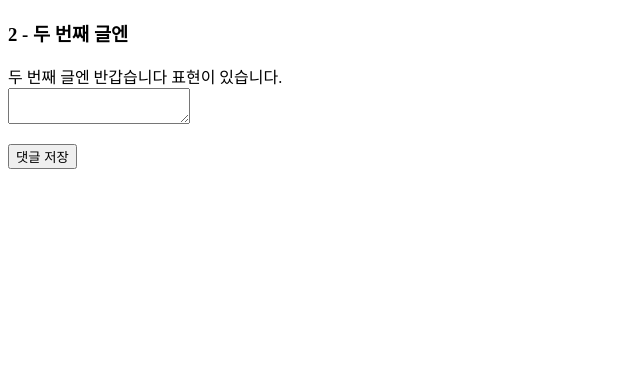
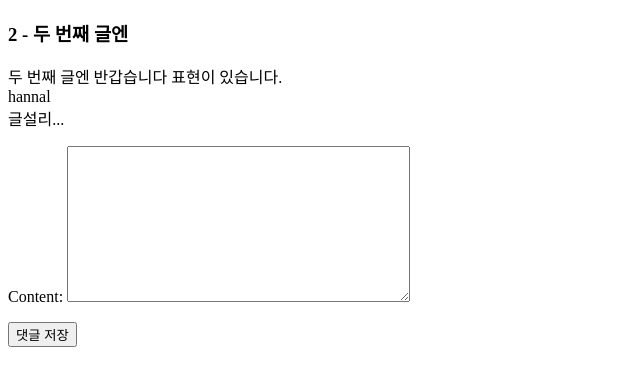
Before and after one commit to fc-pwp/s1-tumblog, a Django app: page /blog/posts/2/ in a window 1280 px wide. Shown: the top 386 px of the page, without its empty margins (0-640 px from the left). Run offline with Django 3.2, Linux system fonts and the light colour scheme; data comes from the database, SQL or seed files in the repository.

Commit message:
add invalid comment form interfaces

```diff
--- a/blog/templates/post_view.html
+++ b/blog/templates/post_view.html
@@ -11,9 +11,21 @@
 
         <div class="post_container">{{ post.content }}</div>
 
+        <div class="comment_container">
+            {% for comment in post.comment_set.all %}
+            <div class="comment">
+                <span>{{ comment.user }}</span>
+                <div>{{ comment.content }}</div>
+            </div>
+            {% empty %}
+            <p>댓글이 없습니다.</p>
+            {% endfor %}
+        </div>
+
         <form method="POST" action="{% url 'create_comment' pk=post.pk %}">
             {% csrf_token %}
-            <textarea name="content"></textarea>
+
+            {{ comment_form.as_p }}
             <p>
             <button type="submit">댓글 저장</button>
             </p>
--- a/blog/views.py
+++ b/blog/views.py
@@ -15,6 +15,7 @@ from .forms import CommentEditForm
 def create_comment(request, pk):
     if not request.user.is_authenticated():
         raise Exception('로그인을 하지 않았습니다')
+
     post = get_object_or_404(Post, pk=pk, is_published=True)
     form = CommentEditForm(request.POST)
     if form.is_valid():
@@ -23,6 +24,11 @@ def create_comment(request, pk):
         new_comment.user = request.user
         new_comment.save()
         return redirect('view_post', pk=post.pk)
+
+    return render(request, 'post_view.html', {
+        'post': post,
+        'comment_form': form,
+    })
 
 
 def list_posts(request):
@@ -47,8 +53,10 @@ def list_posts(request):
 
 def view_post(request, pk):
     the_post = get_object_or_404(Post, pk=pk)
+    comment_form = CommentEditForm()
     ctx = {
         'post': the_post,
+        'comment_form': comment_form,
     }
     return render(request, 'post_view.html', ctx)
 
```
